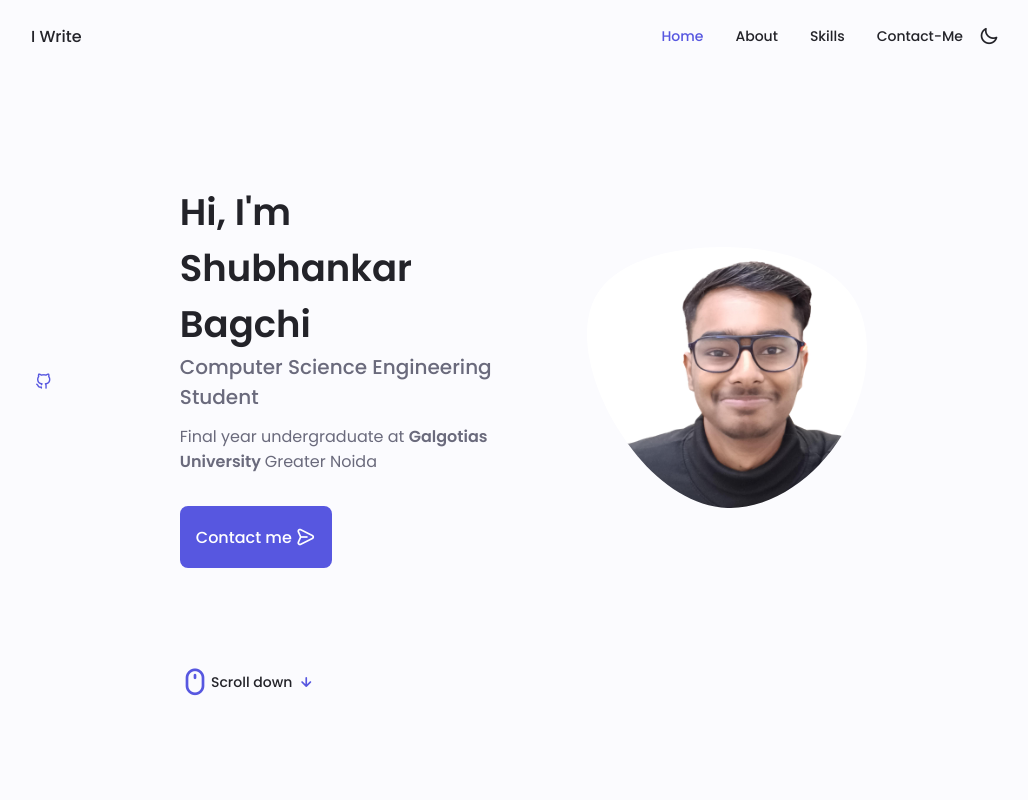
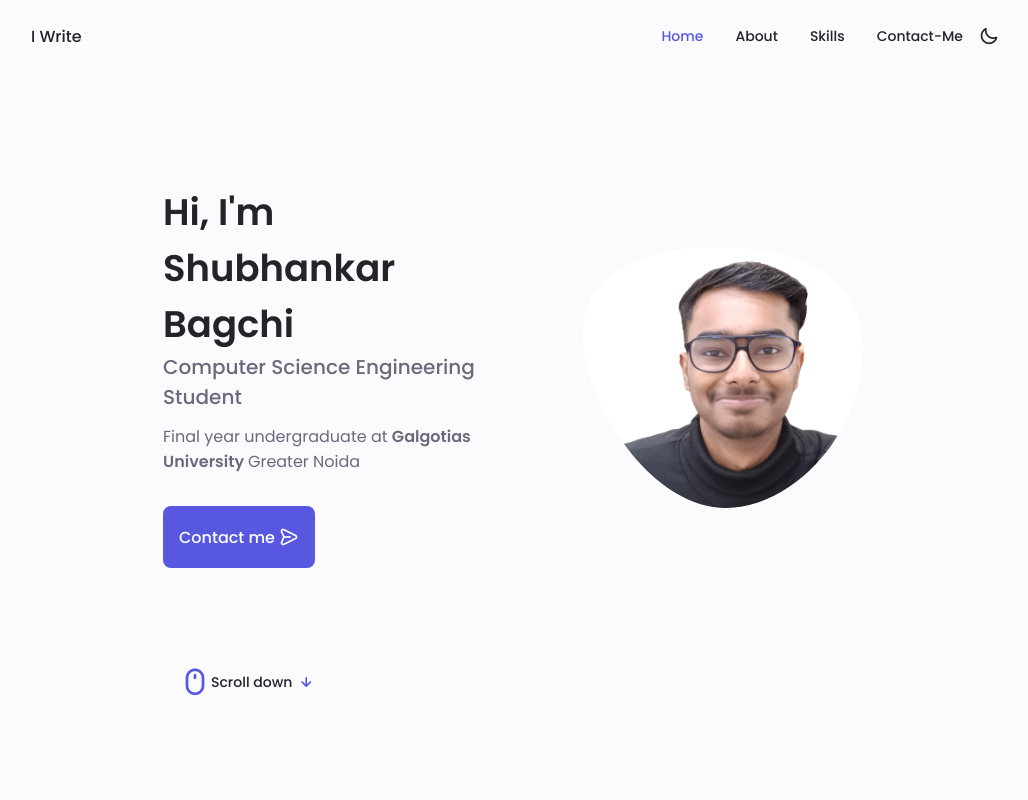
Before and after one commit to bnachos3/portfolio, a plain HTML site: page index.html in a window 1280 px wide. Shown: the top 800 px of the page, without its empty margins (125-1153 px from the left). Drawn offline with nearby package versions, Linux system fonts and the light colour scheme.

Commit message:
Update index.html

```diff
--- a/index.html
+++ b/index.html
@@ -63,14 +63,6 @@
           <div class="home__content grid">
             <div class="home__social">
 
-
-              <a
-                href="https://github.com/bnachos3"
-                target="_blank"
-                class="home__social-icon"
-              >
-                <i class="uil uil-github-alt home__icon"></i>
-              </a>
             </div>
             <div class="home__img">
               <svg
```
